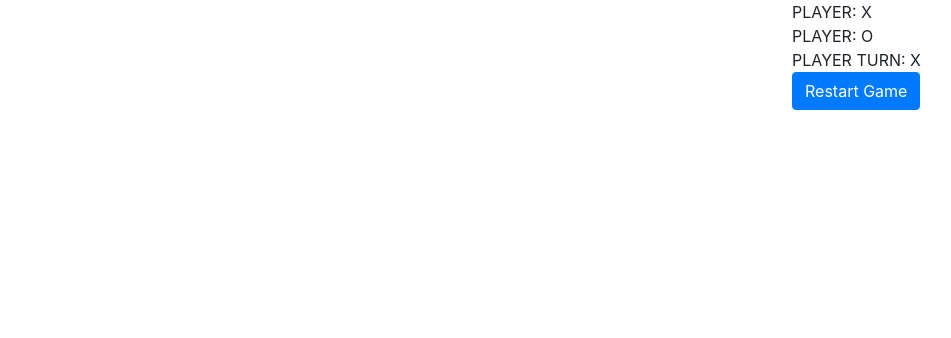
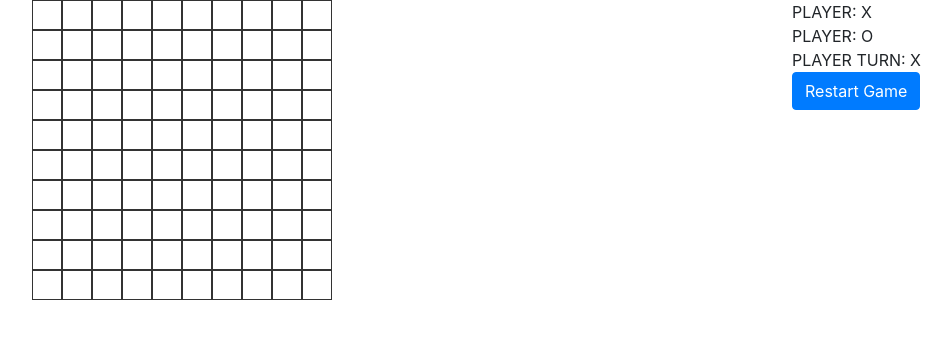
Before and after one commit to dotamir/react-gomoku, a React (Create React App) app: page / in a window 1280 px wide. Shown: the top 338 px of the page, without its empty margins (53-1004 px from the left). Built offline with nearby package versions, Linux system fonts and the light colour scheme.

Commit message:
feat(styles): add board styles

```diff
--- a/src/index.tsx
+++ b/src/index.tsx
@@ -9,6 +9,7 @@ import AppContainer from './containers/App/AppContainer';
 import * as serviceWorker from './serviceWorker';
 import * as reducers from './redux';
 import 'bootstrap/dist/css/bootstrap.min.css';
+import './styles/main.scss';
 
 declare global {
 	interface Window { __REDUX_DEVTOOLS_EXTENSION_COMPOSE__: any; }
--- /dev/null
+++ b/src/styles/main.scss
@@ -0,0 +1,48 @@
+$spacing: 20px;
+$spacing-double: $spacing * 2;
+$spacing-third: $spacing * 3;
+$spacing-half: $spacing / 2;
+
+#page-wrap {
+	position: relative;
+	z-index: 0;
+	height: 100%;
+	width: 100%;
+	// padding-top: $height-navmenu;
+	contain: layout;
+	// overflow: scroll;
+	overflow-x: hidden;
+	overflow-y: hidden;
+	-webkit-overflow-scrolling: touch;
+
+	&:after {
+			content: "";
+			position: absolute;
+			top: 0;
+			left: 0;
+			right: 0;
+			z-index: -1;
+			height: calc(100% + 1px);
+	}
+}
+
+.loading-container {
+	margin: $spacing-double;
+}
+
+main {
+	padding: $spacing-double 0;
+	min-height: 600px;
+	margin-top: 1.5rem;
+}
+
+.mark-btn {
+	width: 30px;
+	height: 30px;
+	border-radius: 0;
+	border: 1px solid #333;
+}
+
+.board {
+
+}
```
